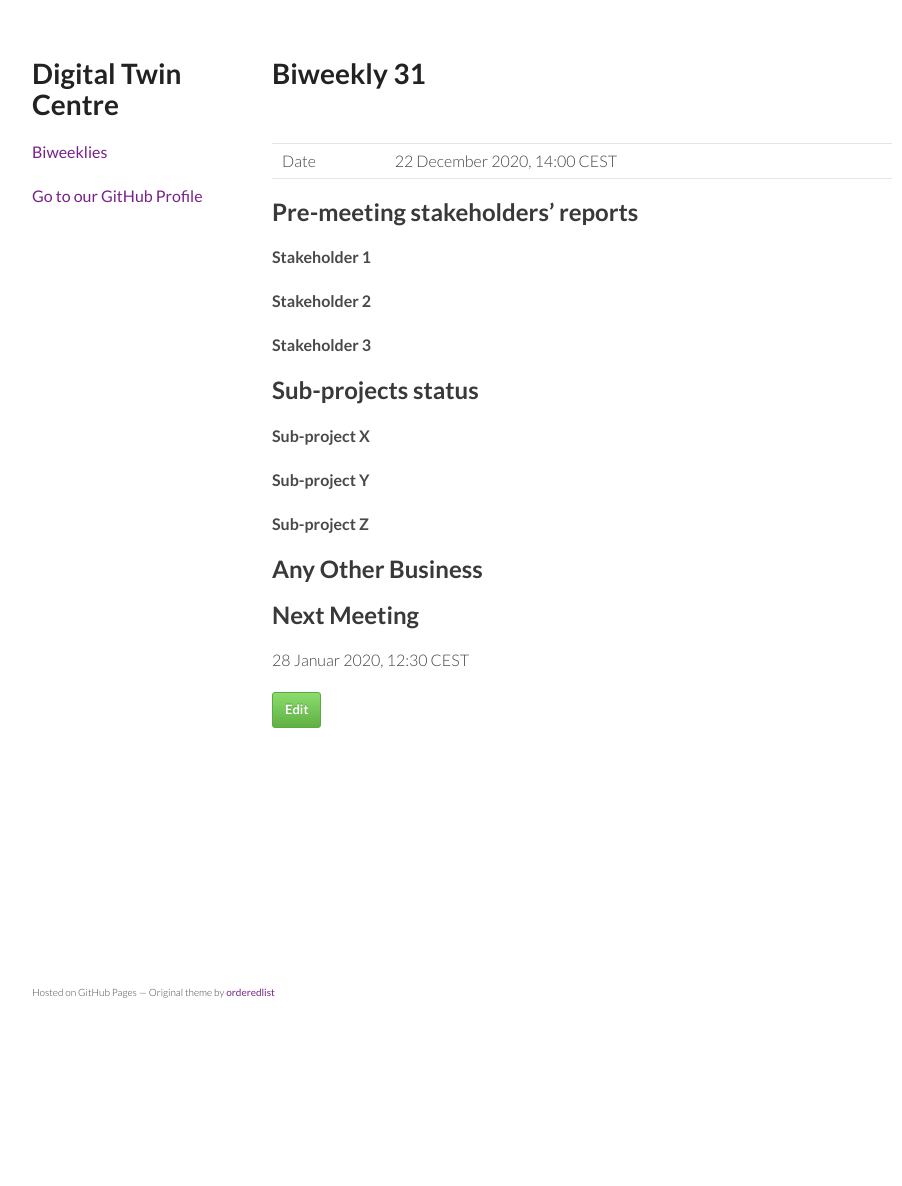
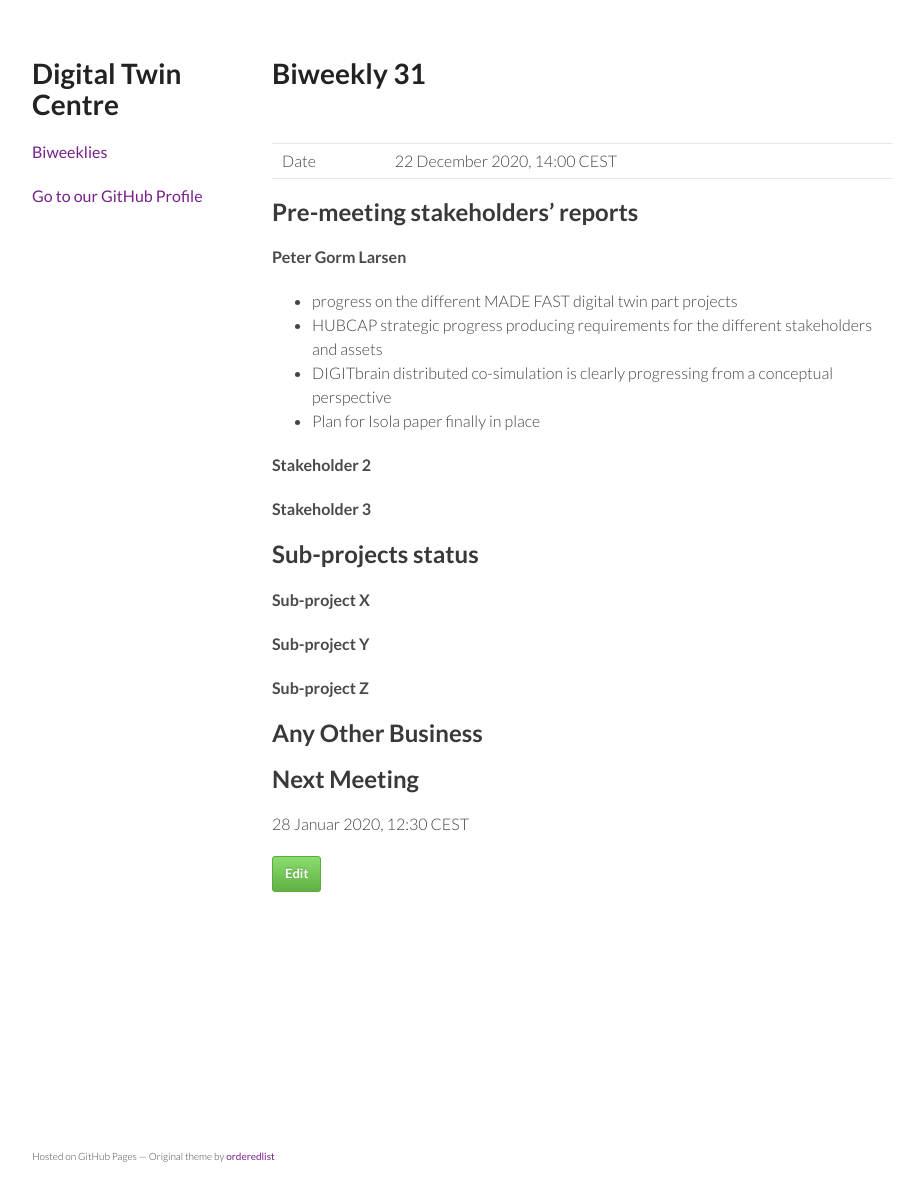
Before and after one commit to digitaltwincentre/digitaltwincentre.github.io, a Jekyll site: the page built from _biweeklies/Biweekly-31.md, in a window 1280 px wide. Shown: the whole page, without its empty margins (178-1080 px from the left). Built offline with Jekyll 4.4.1, drawn with Linux system fonts in a browser that asks for light colours; nearby versions of some CDN libraries; before the commit the page ends 1022 px from its top, so only the background shows below that.

Commit message:
Update Biweekly-31.md

```diff
--- a/_biweeklies/Biweekly-31.md
+++ b/_biweeklies/Biweekly-31.md
@@ -20,7 +20,11 @@ date: 22 December 2020, 1400 CEST
 
 <!-- Please keep in mind that the minutes are publicly available.-->
 
-#### Stakeholder 1
+#### Peter Gorm Larsen
+* progress on the different MADE FAST digital twin part projects
+* HUBCAP strategic progress producing requirements for the different stakeholders and assets
+* DIGITbrain distributed co-simulation is clearly progressing from a conceptual perspective
+* Plan for Isola paper finally in place
 
 #### Stakeholder 2
 
```
